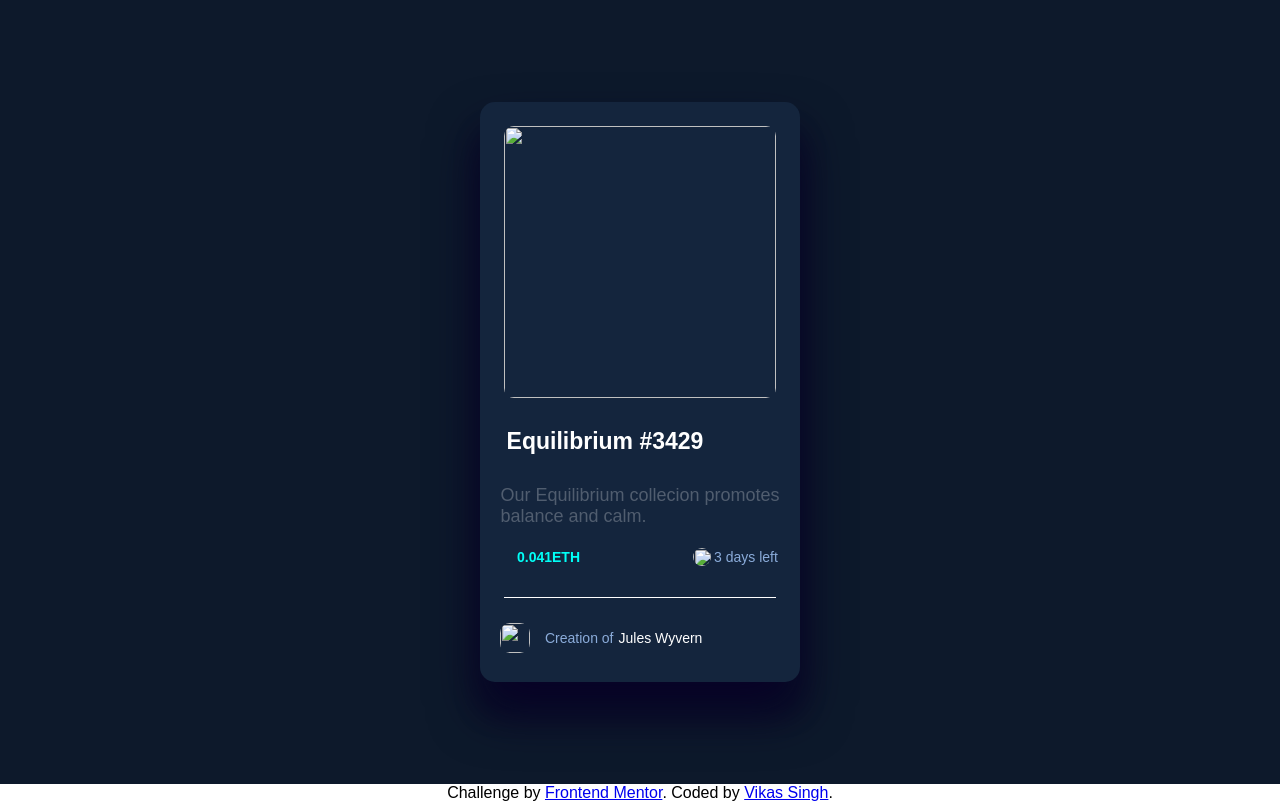
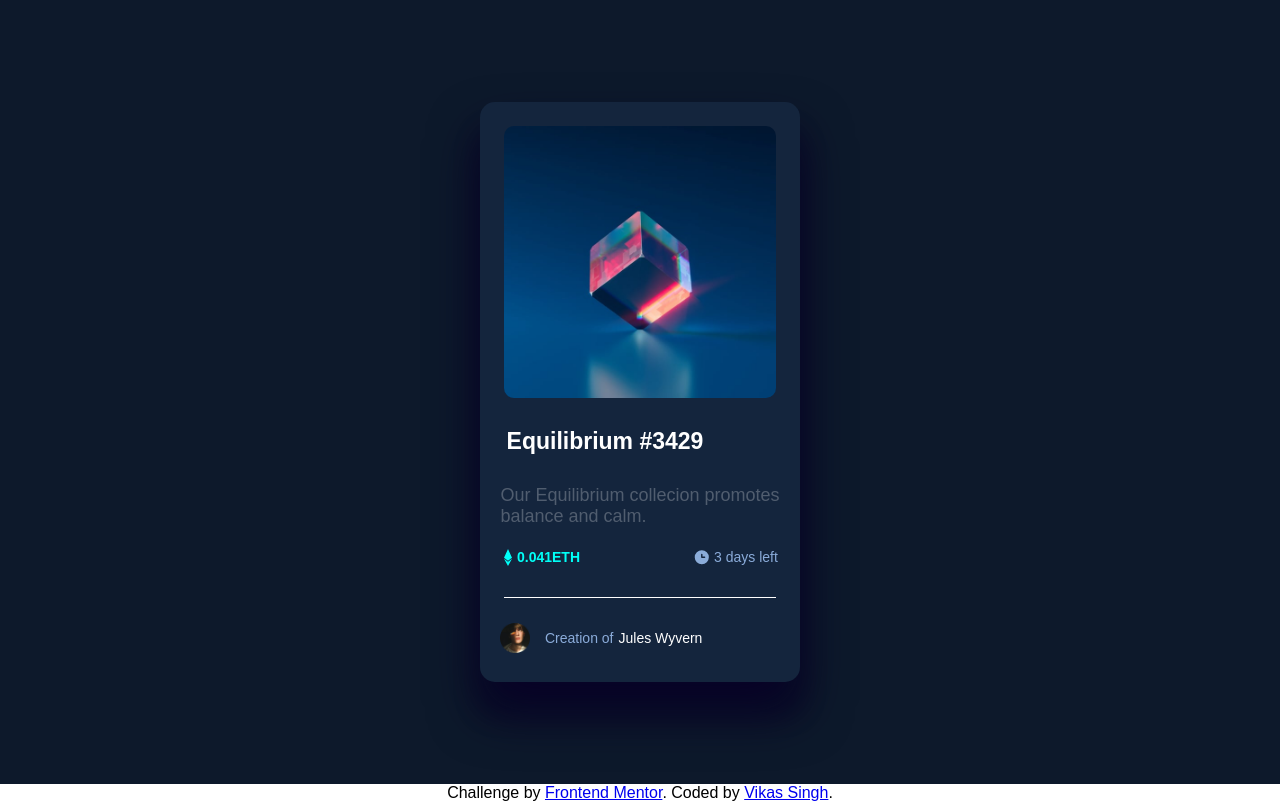
Before and after one commit to vikki12630/nft-preview_card, a plain HTML site: page index.html in a window 1280 px wide. Shown: the top 802 px of the page. Drawn offline with Linux system fonts and the light colour scheme; the site is published under a folder, as on GitHub Pages, so addresses that start at the root find nothing.

Commit message:
Update index.html
removed "/" in images

```diff
--- a/index.html
+++ b/index.html
@@ -3,7 +3,7 @@
 <head>
   <meta charset="UTF-8">
   <meta name="viewport" content="width=device-width, initial-scale=1.0">
-  <link rel="icon" type="image/png" sizes="32x32" href="./images/favicon-32x32.png">
+  <link rel="icon" type="image/png" sizes="32x32" href="images/favicon-32x32.png">
 
   <title>Frontend Mentor | NFT preview card component</title>
   <link rel="stylesheet" href="styles.css">
@@ -12,22 +12,22 @@
 <body>
   <div id="container">
     <div id="cardbody">
-      <img src="/images/image-equilibrium.jpg" alt="">
+      <img src="images/image-equilibrium.jpg" alt="">
       <h2>Equilibrium #3429</h2>
       <p>Our Equilibrium collecion promotes <br> balance and calm.</p>
       <div class="ETHdays">
         <div id="leftETH">
-          <img src="/images/icon-ethereum.svg">
+          <img src="images/icon-ethereum.svg">
           <p>0.041ETH</p>
         </div>
         <div id="rightDAYSleft">
-          <img src="/images/icon-clock.svg">
+          <img src="images/icon-clock.svg">
           <p>3 days left</p>
         </div>
       </div>
       <div class="linebox"></div>
       <div id="bottombox">
-        <img src="/images/image-avatar.png">
+        <img src="images/image-avatar.png">
         <p id="creation">Creation of </p>
         <p id="name">Jules Wyvern</p>
       </div>
```
